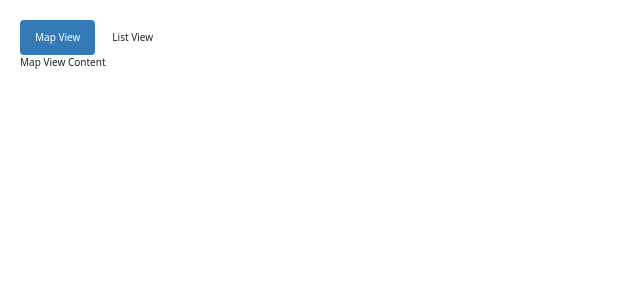
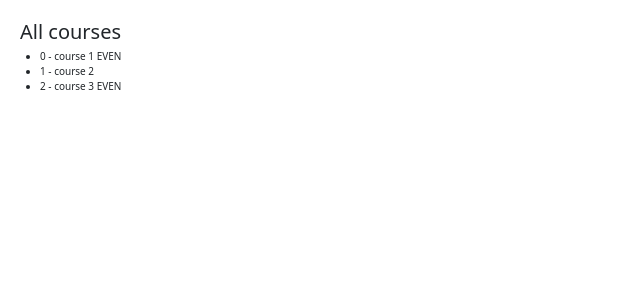
Before and after one commit to Eddie901/angular-hello-world, an Angular app: page / in a window 1280 px wide. Shown: the top 300 px of the page, without its empty margins (0-640 px from the left). Built offline with nearby package versions, Linux system fonts and the light colour scheme.

Commit message:
ngFor local variables (index starts at 0; even; odd; first, last

```diff
--- a/src/app/app.component.html
+++ b/src/app/app.component.html
@@ -1,9 +1,11 @@
-<ul class="nav nav-pills">
-  <li [class.active]="viewMode == 'map'"><a (click)="viewMode = 'map'">Map View</a></li>
-  <li [class.active]="viewMode == 'list'"><a (click)="viewMode = 'list'">List View</a></li>
-</ul>
-<div [ngSwitch]="viewMode">
-  <div *ngSwitchCase="'map'">Map View Content</div>
-  <div *ngSwitchCase="'list'">List View Content</div>
-  <div *ngSwitchDefault>Default View Content</div>
+
+<h2>
+All courses
+</h2>
+<div>
+  <ul>
+    <li *ngFor="let course of courses; index as i; even as isEven">
+      {{ i }} - {{ course.name }} <span *ngIf="isEven">EVEN</span>
+    </li>
+  </ul>
 </div>
--- a/src/app/app.component.ts
+++ b/src/app/app.component.ts
@@ -6,5 +6,9 @@
   styleUrls: ['./app.component.scss']
 })
 export class AppComponent {
-  viewMode = 'map';
+  courses = [
+    { id: 1, name: "course 1 "},
+    { id: 2, name: "course 2 "},
+    { id: 3, name: "course 3 "}
+  ]
 }
```
